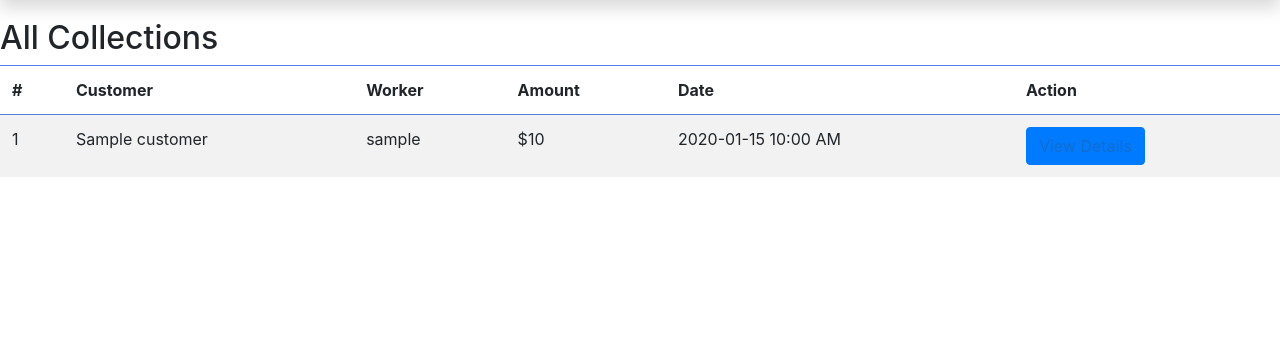
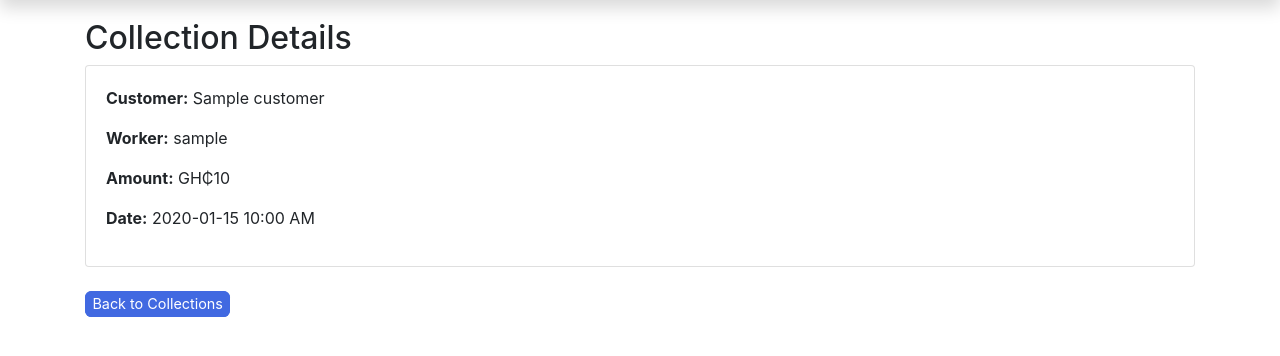
Before and after one commit to chrispydev/dogmastarventur, a Django app: template templates/savings/collection_detail.html in a window 1280 px wide. Shown: the part 69-425 px from the top of the page. Run offline with Django 5.2, Linux system fonts and the light colour scheme; the template is opened without the code that fills it: most values are stand-ins (such as "Sample title", 1, 10 or a date in 2020).

Commit message:
feat(file name): admin customer responsive view

```diff
--- a/templates/savings/all_collections.html
+++ b/templates/savings/all_collections.html
@@ -3,6 +3,7 @@
 <div class="container mt-5">
 
     <h2>All Collections</h2>
+    <div class="collection__table">
         <table class="table table-bordered card__border">
             <thead>
                 <tr>
@@ -22,7 +23,7 @@
                     <td>{{ collection.worker.user.username }}</td>
                     <td>${{ collection.amount }}</td>
                     <td>{{ collection.date|date:"Y-m-d H:i A" }}</td>
-                <td><a href="{% url 'collection_detail' collection.id %}" class="btn btn-primary">View Details</a></td>
+                    <td><a href="{% url 'collection_detail' collection.id %}" class="add__button">View Details</a></td>
                 </tr>
                 {% empty %}
                 <tr>
@@ -31,6 +32,8 @@
                 {% endfor %}
             </tbody>
         </table>
+    </div>
+
 
     <!-- Pagination Controls -->
     <div class="pagination">
--- a/templates/savings/collection_detail.html
+++ b/templates/savings/collection_detail.html
@@ -1,32 +1,15 @@
 {% extends 'base.html' %}
 {% block content %}
-<h2>All Collections</h2>
-<table class="table table-striped">
-    <thead>
-        <tr>
-            <th>#</th>
-            <th>Customer</th>
-            <th>Worker</th>
-            <th>Amount</th>
-            <th>Date</th>
-            <th>Action</th>
-        </tr>
-    </thead>
-    <tbody>
-        {% for collection in collections %}
-        <tr>
-            <td>{{ forloop.counter }}</td>
-            <td>{{ collection.customer.name }}</td>
-            <td>{{ collection.worker.user.username }}</td>
-            <td>${{ collection.amount }}</td>
-            <td>{{ collection.date|date:"Y-m-d H:i A" }}</td>
-            <td><a href="{% url 'collection_detail' collection.id %}" class="btn btn-primary">View Details</a></td>
-        </tr>
-        {% empty %}
-        <tr>
-            <td colspan="6" class="text-center">No collections available.</td>
-        </tr>
-        {% endfor %}
-    </tbody>
-</table>
+<div class="container">
+    <h2>Collection Details</h2>
+    <div class="card mb-4">
+        <div class="card-body">
+            <p><strong>Customer:</strong> {{ collection.customer.name }}</p>
+            <p><strong>Worker:</strong> {{ collection.worker.user.username }}</p>
+            <p><strong>Amount:</strong> GH₵{{ collection.amount }}</p>
+            <p><strong>Date:</strong> {{ collection.date|date:"Y-m-d H:i A" }}</p>
+        </div>
+    </div>
+    <a href="{% url 'all_collections' %}" class="add__button">Back to Collections</a>
+</div>
 {% endblock %}
```
Also changed, not shown: auth/views.py (+2 -9 lines), db.sqlite3. Lines whose indentation alone changed are shown as unchanged.
